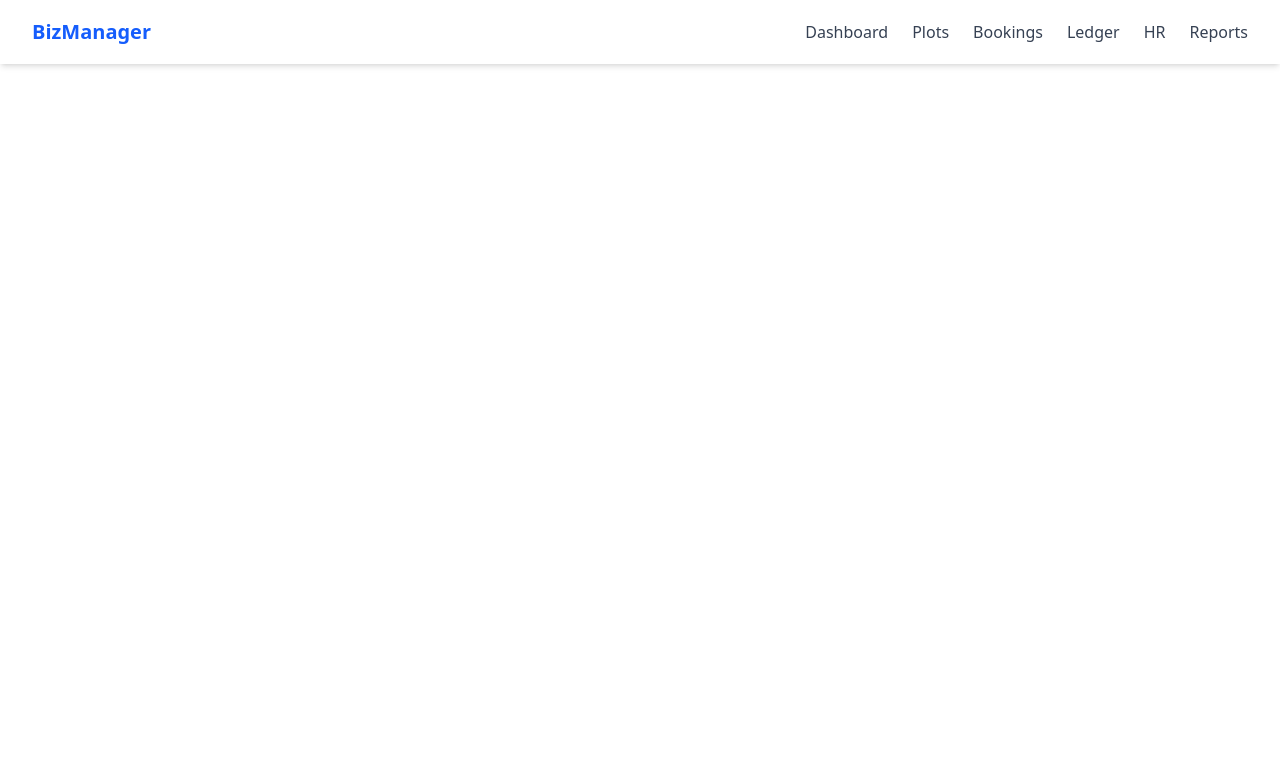
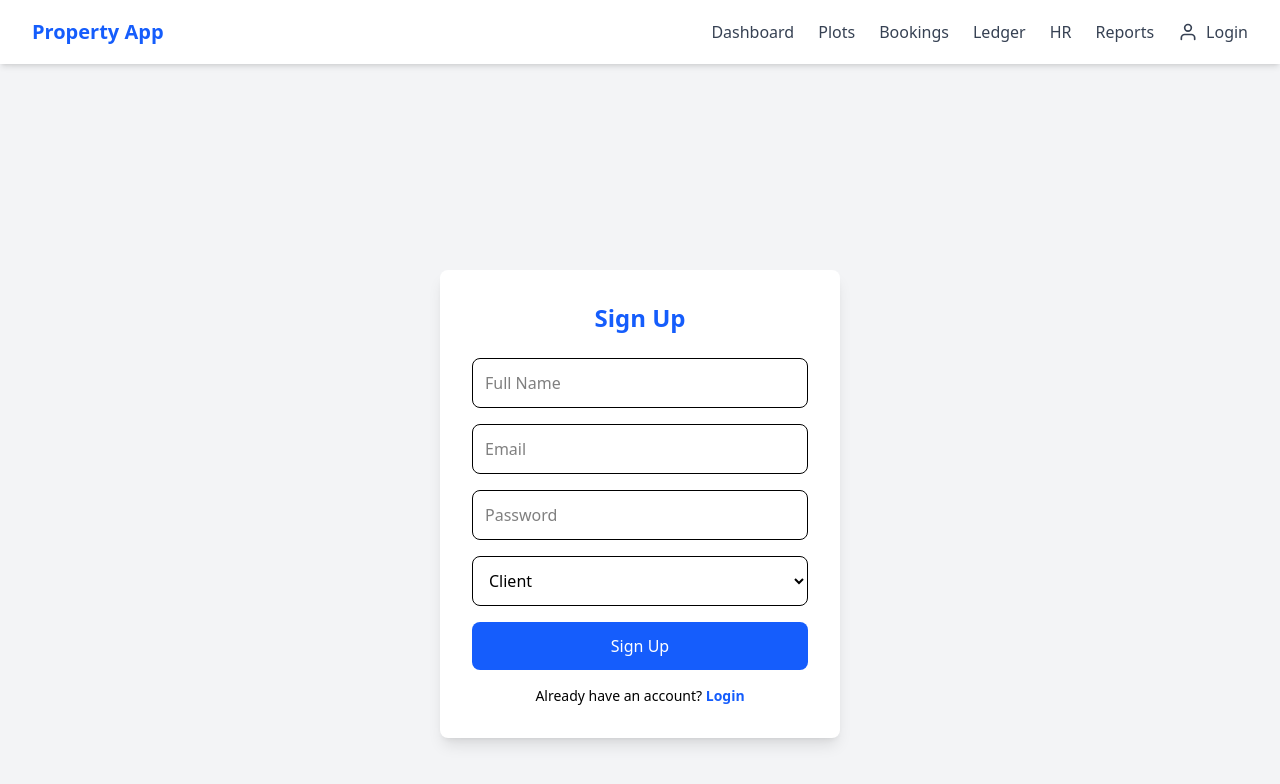
Before and after one commit to farhanmaneri/propertyApp, a React (Vite) app: page /signup in a window 1280 px wide. Shown: the top 784 px of the page. Built offline with nearby package versions, Linux system fonts and the light colour scheme.

Commit message:
login and signup page add and connect with backend

```diff
--- a/src/components/Navbar.jsx
+++ b/src/components/Navbar.jsx
@@ -1,12 +1,28 @@
-import React from "react";
-import { useState } from "react";
-import { Link } from "react-router-dom";
-import { FiMenu, FiX } from "react-icons/fi";
+import React, { useState, useEffect } from "react";
+import { Link, useNavigate } from "react-router-dom";
+import { FiMenu, FiX, FiUser, FiLogOut } from "react-icons/fi";
 
 export default function Navbar() {
   const [open, setOpen] = useState(false);
+  const [user, setUser] = useState(null);
+  const navigate = useNavigate();
+
+  // Load user from localStorage on mount
+  useEffect(() => {
+    const userInfo = localStorage.getItem("userInfo");
+    if (userInfo) {
+      setUser(JSON.parse(userInfo));
+    }
+  }, []);
 
   const toggleMenu = () => setOpen(!open);
+
+  // Logout user
+  const handleLogout = () => {
+    localStorage.removeItem("userInfo");
+    setUser(null);
+    navigate("/login");
+  };
 
   const navLinks = [
     { path: "/", label: "Dashboard" },
@@ -23,11 +39,11 @@ export default function Navbar() {
         <div className="flex justify-between h-16 items-center">
           {/* Logo */}
           <Link to="/" className="text-xl font-bold text-blue-600">
-            BizManager
+            Property App
           </Link>
 
           {/* Desktop Menu */}
-          <div className="hidden md:flex space-x-6">
+          <div className="hidden md:flex space-x-6 items-center">
             {navLinks.map((link) => (
               <Link
                 key={link.path}
@@ -37,6 +53,30 @@ export default function Navbar() {
                 {link.label}
               </Link>
             ))}
+
+            {/* User Info / Login */}
+            {user ? (
+              <div className="flex items-center gap-3">
+                <span className="text-gray-700 font-medium">
+                  👋 Hi, {user.name?.split(" ")[0] || "User"}
+                </span>
+                <button
+                  onClick={handleLogout}
+                  className="flex items-center gap-1 text-red-600 hover:text-red-800"
+                >
+                  <FiLogOut size={18} />
+                  Logout
+                </button>
+              </div>
+            ) : (
+              <Link
+                to="/login"
+                className="flex items-center gap-2 text-gray-700 hover:text-blue-600 font-medium"
+              >
+                <FiUser size={20} />
+                <span>Login</span>
+              </Link>
+            )}
           </div>
 
           {/* Mobile Menu Button */}
@@ -61,6 +101,32 @@ export default function Navbar() {
               {link.label}
             </Link>
           ))}
+
+          {user ? (
+            <div className="flex items-center justify-between px-4 py-3 border-t">
+              <span className="text-gray-700">
+                👋 {user.name?.split(" ")[0]}
+              </span>
+              <button
+                onClick={() => {
+                  handleLogout();
+                  setOpen(false);
+                }}
+                className="flex items-center gap-1 text-red-600 hover:text-red-800"
+              >
+                <FiLogOut size={18} /> Logout
+              </button>
+            </div>
+          ) : (
+            <Link
+              to="/login"
+              onClick={() => setOpen(false)}
+              className="flex items-center gap-2 px-4 py-3 text-gray-700 hover:bg-blue-50 hover:text-blue-600"
+            >
+              <FiUser size={20} />
+              <span>Login</span>
+            </Link>
+          )}
         </div>
       )}
     </nav>
--- /dev/null
+++ b/src/pages/Login.jsx
@@ -0,0 +1,77 @@
+// src/pages/Login.jsx
+import React, { useState } from "react";
+import axios from "axios";
+import { Link, useNavigate } from "react-router-dom";
+
+
+const isDev = import.meta.env.MODE === "development";
+
+const API_URL = isDev
+  ? `${import.meta.env.VITE_API_URL_DEV}`
+  : `${import.meta.env.VITE_API_URL_PROD}`;
+
+const Login = () => {
+  const [formData, setFormData] = useState({ email: "", password: "" });
+  const [error, setError] = useState("");
+  const navigate = useNavigate();
+
+  const handleChange = (e) =>
+    setFormData({ ...formData, [e.target.name]: e.target.value });
+
+  const handleSubmit = async (e) => {
+    e.preventDefault();
+    try {
+      const res = await axios.post(
+        `${API_URL}/api/users/login`,
+        formData
+      );
+      localStorage.setItem("userInfo", JSON.stringify(res.data));
+      navigate("/");
+    } catch (err) {
+      setError(err.response?.data?.message || "Login failed");
+    }
+  };
+
+  return (
+    <div className="flex justify-center items-center min-h-screen bg-gray-100 pt-20">
+      <div className="bg-white p-8 rounded-lg shadow-lg w-[90%] md:w-[400px]">
+        <h2 className="text-2xl font-bold text-center text-blue-600 mb-6">
+          Login
+        </h2>
+        {error && <p className="text-red-600 text-sm mb-3">{error}</p>}
+        <form onSubmit={handleSubmit} className="space-y-4">
+          <input
+            type="email"
+            name="email"
+            placeholder="Email"
+            onChange={handleChange}
+            className="w-full p-3 border rounded-lg"
+            required
+          />
+          <input
+            type="password"
+            name="password"
+            placeholder="Password"
+            onChange={handleChange}
+            className="w-full p-3 border rounded-lg"
+            required
+          />
+          <button
+            type="submit"
+            className="w-full bg-blue-600 text-white py-3 rounded-lg hover:bg-blue-700 transition"
+          >
+            Login
+          </button>
+        </form>
+        <p className="text-center text-sm mt-4">
+          Don’t have an account?{" "}
+          <Link to="/signup" className="text-blue-600 font-semibold">
+            Sign up
+          </Link>
+        </p>
+      </div>
+    </div>
+  );
+};
+
+export default Login;
--- /dev/null
+++ b/src/pages/Signup.jsx
@@ -0,0 +1,98 @@
+// src/pages/Signup.jsx
+import React, { useState } from "react";
+import axios from "axios";
+import { Link, useNavigate } from "react-router-dom";
+
+
+const isDev = import.meta.env.MODE === "development";
+
+const API_URL = isDev
+  ? `${import.meta.env.VITE_API_URL_DEV}`
+  : `${import.meta.env.VITE_API_URL_PROD}`;
+const Signup = () => {
+  const [formData, setFormData] = useState({
+    name: "",
+    email: "",
+    password: "",
+    role: "client",
+  });
+  const [error, setError] = useState("");
+  const navigate = useNavigate();
+
+  const handleChange = (e) =>
+    setFormData({ ...formData, [e.target.name]: e.target.value });
+
+  const handleSubmit = async (e) => {
+    e.preventDefault();
+    try {
+      const res = await axios.post(
+        `${API_URL}/api/users/register`,
+        formData
+      );
+      localStorage.setItem("userInfo", JSON.stringify(res.data));
+      navigate("/");
+    } catch (err) {
+      setError(err.response?.data?.message || "Signup failed");
+    }
+  };
+
+  return (
+    <div className="flex justify-center items-center min-h-screen bg-gray-100 pt-20">
+      <div className="bg-white p-8 rounded-lg shadow-lg w-[90%] md:w-[400px]">
+        <h2 className="text-2xl font-bold text-center text-blue-600 mb-6">
+          Sign Up
+        </h2>
+        {error && <p className="text-red-600 text-sm mb-3">{error}</p>}
+        <form onSubmit={handleSubmit} className="space-y-4">
+          <input
+            type="text"
+            name="name"
+            placeholder="Full Name"
+            onChange={handleChange}
+            className="w-full p-3 border rounded-lg"
+            required
+          />
+          <input
+            type="email"
+            name="email"
+            placeholder="Email"
+            onChange={handleChange}
+            className="w-full p-3 border rounded-lg"
+            required
+          />
+          <input
+            type="password"
+            name="password"
+            placeholder="Password"
+            onChange={handleChange}
+            className="w-full p-3 border rounded-lg"
+            required
+          />
+          <select
+            name="role"
+            onChange={handleChange}
+            className="w-full p-3 border rounded-lg"
+          >
+            <option value="client">Client</option>
+            <option value="dealer">Dealer</option>
+            <option value="staff">Staff</option>
+          </select>
+          <button
+            type="submit"
+            className="w-full bg-blue-600 text-white py-3 rounded-lg hover:bg-blue-700 transition"
+          >
+            Sign Up
+          </button>
+        </form>
+        <p className="text-center text-sm mt-4">
+          Already have an account?{" "}
+          <Link to="/login" className="text-blue-600 font-semibold">
+            Login
+          </Link>
+        </p>
+      </div>
+    </div>
+  );
+};
+
+export default Signup;
--- a/src/router/AppRouter.jsx
+++ b/src/router/AppRouter.jsx
@@ -7,6 +7,8 @@ import Ledger from "../pages/Ledger";
 import HR from "../pages/HR";
 import Reports from "../pages/Reports";
 import Navbar from "../components/Navbar";
+import Login from "../pages/Login";
+import Signup from "../pages/Signup";
 
 export default function AppRouter() {
   return (
@@ -19,6 +21,8 @@ export default function AppRouter() {
         <Route path="/ledger" element={<Ledger />} />
         <Route path="/hr" element={<HR />} />
         <Route path="/reports" element={<Reports />} />
+        <Route path="/login" element={<Login />} />
+        <Route path="/signup" element={<Signup />} />
       </Routes>
     </BrowserRouter>
   );
```
Also changed, not shown: 1 other file (tests, documents, lock files or other folders).
